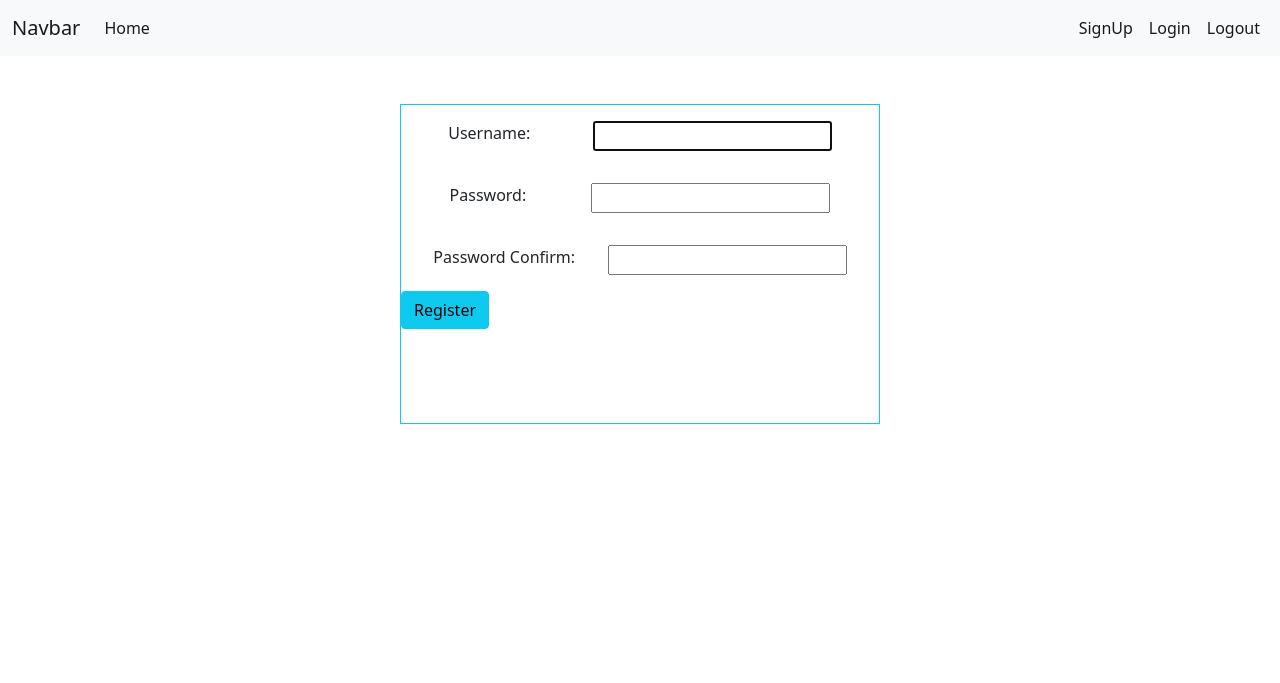
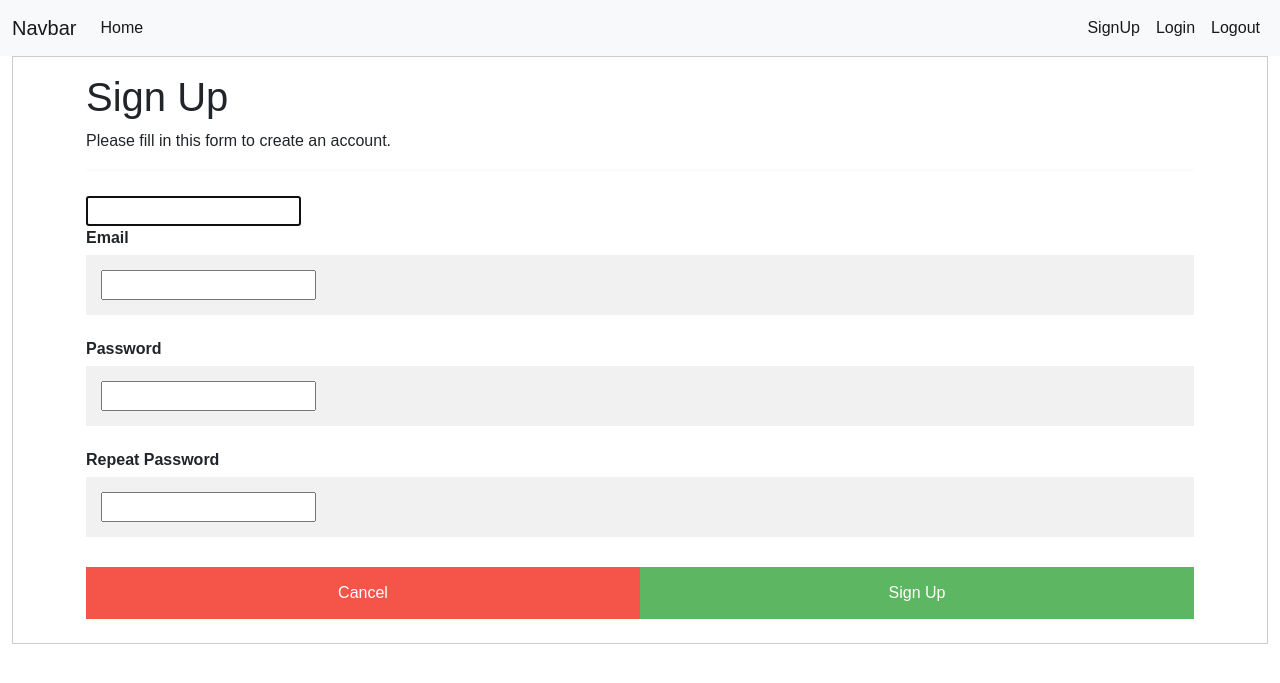
Before and after one commit to piyushpandey16444/django_course, a Django app: page /signup/ in a window 1280 px wide. Shown: the top 683 px of the page. Run offline with Django 3.2, Linux system fonts and the light colour scheme.

Commit message:
signup form created

```diff
--- /dev/null
+++ b/courses/forms/__init__.py
@@ -0,0 +1 @@
+from courses.forms.authentication_form import AuthenticationForm
--- /dev/null
+++ b/courses/forms/authentication_form.py
@@ -0,0 +1,19 @@
+from django.contrib.auth.forms import UserCreationForm
+from django import forms
+from django.contrib.auth.models import User
+from django.forms import ValidationError
+
+
+class AuthenticationForm(UserCreationForm):
+    email = forms.EmailField(max_length=255, required=True)
+
+    class Meta:
+        model = User
+        fields = ["username", "email", "password1", "password1"]
+
+    def clean_email(self):
+        email = self.cleaned_data.get("email")
+        get_existing_user = User.objects.filter(email=email)
+        if get_existing_user:
+            raise ValidationError("User Exist")
+        return email
--- /dev/null
+++ b/courses/static/courses/css/signup.css
@@ -0,0 +1,75 @@
+body {
+  font-family: Arial, Helvetica, sans-serif;
+}
+* {
+  box-sizing: border-box;
+}
+
+/* Full-width input fields */
+.input_field {
+  width: 100%;
+  padding: 15px;
+  margin: 5px 0 22px 0;
+  display: inline-block;
+  border: none;
+  background: #f1f1f1;
+}
+
+.input_field:focus {
+  background-color: #ddd;
+  outline: none;
+}
+
+hr {
+  border: 1px solid #f1f1f1;
+  margin-bottom: 25px;
+}
+
+/* Set a style for all buttons */
+button {
+  background-color: #4caf50;
+  color: white;
+  padding: 14px 20px;
+  margin: 8px 0;
+  border: none;
+  cursor: pointer;
+  width: 100%;
+  opacity: 0.9;
+}
+
+button:hover {
+  opacity: 1;
+}
+
+/* Extra styles for the cancel button */
+.cancelbtn {
+  padding: 14px 20px;
+  background-color: #f44336;
+}
+
+/* Float cancel and signup buttons and add an equal width */
+.cancelbtn,
+.signupbtn {
+  float: left;
+  width: 50%;
+}
+
+/* Add padding to container elements */
+.container {
+  padding: 16px;
+}
+
+/* Clear floats */
+.clearfix::after {
+  content: "";
+  clear: both;
+  display: table;
+}
+
+/* Change styles for cancel button and signup button on extra small screens */
+@media screen and (max-width: 300px) {
+  .cancelbtn,
+  .signupbtn {
+    width: 100%;
+  }
+}
--- a/courses/templates/courses/login.html
+++ b/courses/templates/courses/login.html
@@ -7,8 +7,8 @@
 {% block content %}
 
 <div class="container-fluid">
-<div class="display-2">
-    Login
+<div class="">
+    {{form.as_p}}
 </div>
 </div>
 {% endblock content %}
--- a/courses/templates/courses/signup.html
+++ b/courses/templates/courses/signup.html
@@ -1,29 +1,38 @@
 {% extends "courses/base.html" %}
 {% load custom_templatetags %}
+{% load static %}
 {% block title %}
-  Home Page
+  Signup
 {% endblock title %}
 
 {% block content %}
 
+<link rel="stylesheet" href="{% static 'courses/css/signup.css' %}">
+
 <div class="container-fluid">
-    <div style="height: 20rem; width:30rem" class="border border-info mt-5 mx-auto">
-        <form class="" action="{% url 'signup' %}" method="post">
-            <div class="d-flex justify-content-around p-3">
-                Username: {{form.username}}
+        <form action="{% url 'signup' %}" style="border:1px solid #ccc"   method="post">
+            {% csrf_token %}
+            <div class="container">
+              <h1>Sign Up</h1>
+              <p>Please fill in this form to create an account.</p>
+              <hr>
+              {{ form.error }}
+              <div id="username">{{ form.username }}</div>
+              <label for="email"><b>Email</b></label>
+              <div id="email" class="input_field" type="text" placeholder="Enter Email" name="email" required>{{form.email}}</div>
+
+              <label for="psw"><b>Password</b></label>
+              <div class="input_field" type="password" placeholder="Repeat Password" name="psw-repeat" required>{{form.password1}}</div>
+
+              <label for="psw-repeat"><b>Repeat Password</b></label>
+              <div class="input_field" type="password" placeholder="Repeat Password" name="psw-repeat" required>{{form.password2}}</div>
+
+              <div class="clearfix">
+                <button type="button" class="cancelbtn">Cancel</button>
+                <button type="submit" class="signupbtn">Sign Up</button>
+              </div>
             </div>
-
-            <div class="d-flex justify-content-around p-3">
-                Password: {{form.password1}}
-            </div>
-
-            <div class="d-flex justify-content-around p-3">
-                Password Confirm: {{form.password2}}
-            </div>
-            <div class="mx-auto">
-                <button class="btn btn-info" >Register</button>
-            </div>
-        </form>
+          </form>
     </div>
 </div>
 {% endblock content %}
--- a/courses/views/authentication.py
+++ b/courses/views/authentication.py
@@ -1,15 +1,26 @@
 from django.shortcuts import render, HttpResponse
 from django.contrib.auth.forms import UserCreationForm
+from courses.forms.authentication_form import AuthenticationForm
+
 
 def signup_view(request):
-    form = UserCreationForm()
+    form = AuthenticationForm()
     context = {
         'form': form
     }
-    return render(request, 'courses/signup.html', context=context)
+    if request.method == "GET":
+        return render(request, 'courses/signup.html', context=context)
+    else:
+        form = AuthenticationForm(request.POST)
+        if form.is_valid():
+            form.save()
+        else:
+            return render(request, 'courses/signup.html', context=context)
+
 
 def login_view(request):
     return render(request, 'courses/login.html')
 
+
 def logout_view(request):
     return render(request, 'courses/logout.html')
```
Also changed, not shown: courses/templates/courses/index.html (+10 -4 lines).
